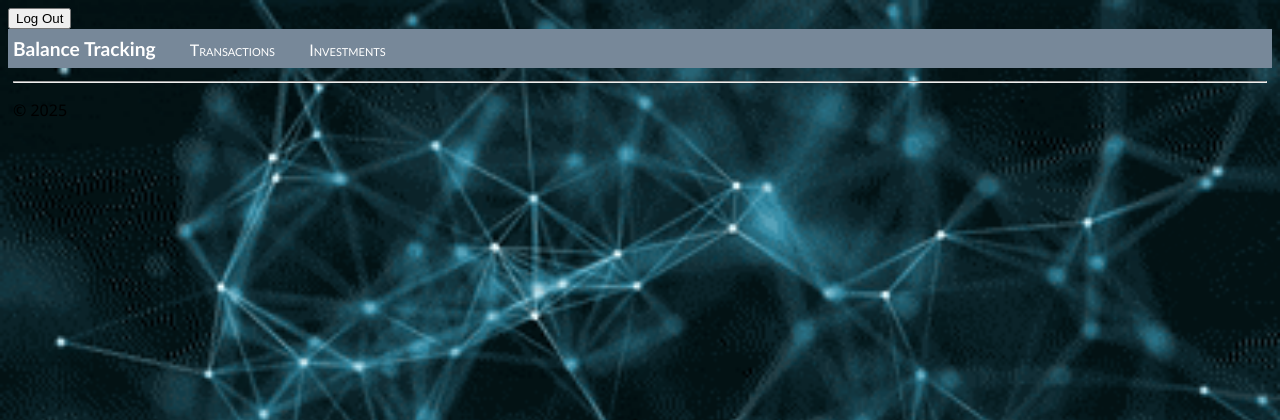
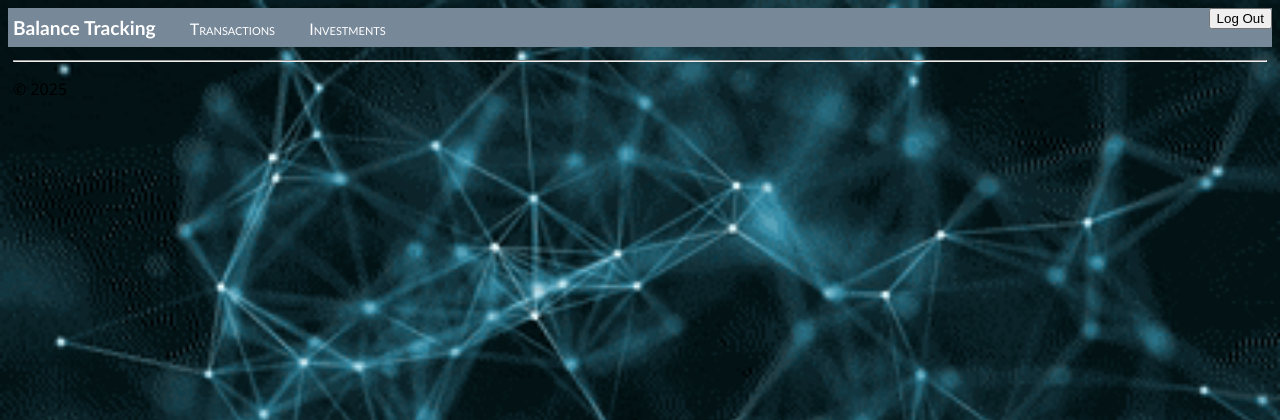
Before and after one commit to Chadis16/Finance-App, a Python web app: template templates/Investments.html in a window 1280 px wide. Shown: the top 420 px of the page. Run offline with Jinja, Linux system fonts and the light colour scheme; the template is opened without the code that fills it, so the values that code supplies are empty.

Commit message:
move button to right

```diff
--- a/templates/layout.html
+++ b/templates/layout.html
@@ -5,7 +5,7 @@
         <meta name="viewport" content="width=device-width, initial-scale=1.0">
         <title>{% block title %}{% endblock %}</title>
         <link rel="stylesheet" type="text/css" href="{{ url_for('static', filename='site.css')}}"/>
-        <button>Log Out</button>
+        <button style="float: right;">Log Out</button>
     </head>
 
     <body>
```
